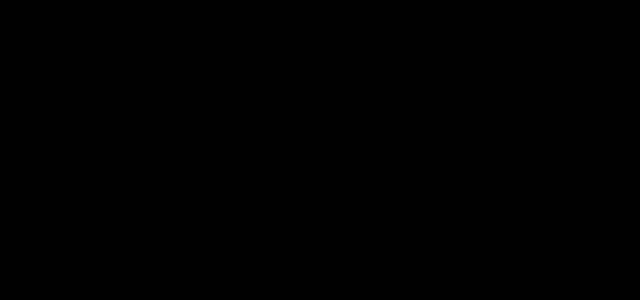
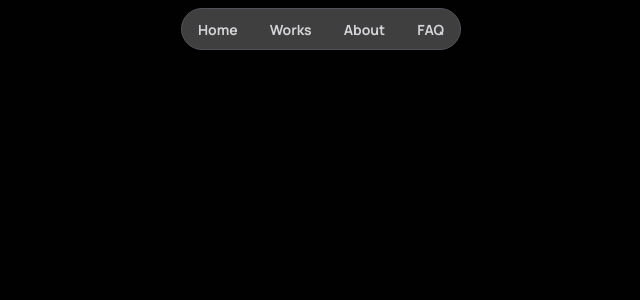
Before and after one commit to BaziotaBeans/baziota.beans, a Next.js app: page / in a window 1280 px wide. Shown: the top 300 px of the page, without its empty margins (319-959 px from the left). Built offline with nearby package versions, Linux system fonts and the light colour scheme.

Commit message:
feat: add three

```diff
--- a/package.json
+++ b/package.json
@@ -16,7 +16,8 @@
     "motion": "^12.23.25",
     "next": "16.0.7",
     "react": "19.2.0",
-    "react-dom": "19.2.0"
+    "react-dom": "19.2.0",
+    "three": "^0.181.2"
   },
   "devDependencies": {
     "@biomejs/biome": "2.2.0",
--- a/src/app/globals.css
+++ b/src/app/globals.css
@@ -9,7 +9,7 @@
   --color-background: var(--background);
   --color-foreground: var(--foreground);
   --font-sans: var(--font-inter);
-  --font-mono: var(--font-inter);
+  --font-mono: var(--font-manrope);
   --font-array: var(--font-array);
 }
 
@@ -17,5 +17,12 @@
 body {
   background: var(--background);
   color: var(--foreground);
-  font-family: var(--font-inter), system-ui, -apple-system, sans-serif;
+  font-family: var(--font-manrope), system-ui, -apple-system, sans-serif;
 }
+
+
+@layer components {
+  .header-nav-link {
+    @apply text-sm font-bold text-zinc-300 transition-colors duration-300 hover:text-emerald-400;
+  }
+}
--- a/src/app/layout.tsx
+++ b/src/app/layout.tsx
@@ -1,11 +1,17 @@
 import type { Metadata } from "next";
-import { Inter } from "next/font/google";
+import { Inter, Manrope } from "next/font/google";
 import localFont from "next/font/local";
 import "./globals.css";
 
 const inter = Inter({
   subsets: ["latin"],
   variable: "--font-inter",
+  display: "swap",
+});
+
+const manrope = Manrope({
+  subsets: ["latin"],
+  variable: "--font-manrope",
   display: "swap",
 });
 
@@ -59,7 +65,7 @@ export default function RootLayout({
   return (
     <html lang="en">
       <body
-        className={`${inter.variable} ${arrayFont.variable} antialiased`}
+        className={`${manrope.variable} ${inter.variable} ${arrayFont.variable} antialiased`}
       >
         {children}
       </body>
--- a/src/app/page.tsx
+++ b/src/app/page.tsx
@@ -1,7 +1,9 @@
+import { Header } from "@/components/Header";
+
 export default function Home() {
   return (
-    <div className="flex min-h-screen flex-col items-center justify-center gap-8 p-8">
-
-    </div>
+    <main className="flex min-h-screen flex-col items-center gap-8 p-8">
+      <Header />
+    </main>
   );
 }
--- a/src/components/Header/index.tsx
+++ b/src/components/Header/index.tsx
@@ -0,0 +1,24 @@
+import Link from "next/link";
+
+export function Header() {
+  return (
+    <header className="fixed top-2 border border-zinc-600 bg-zinc-50/25 backdrop-blur-2xl rounded-4xl px-4 py-2">
+      <nav>
+        <ul className="flex items-center gap-8 justify-between">
+          <li>
+            <Link href="/" className="header-nav-link">Home</Link>
+          </li>
+          <li>
+            <Link href="/" className="header-nav-link">Works</Link>
+          </li>
+          <li>
+            <Link href="/" className="header-nav-link">About</Link>
+          </li>
+          <li>
+            <Link href="/" className="header-nav-link">FAQ</Link>
+          </li>
+        </ul>
+      </nav>
+    </header>
+  );
+}
```
Also changed, not shown: 1 other file (tests, documents, lock files or other folders).
